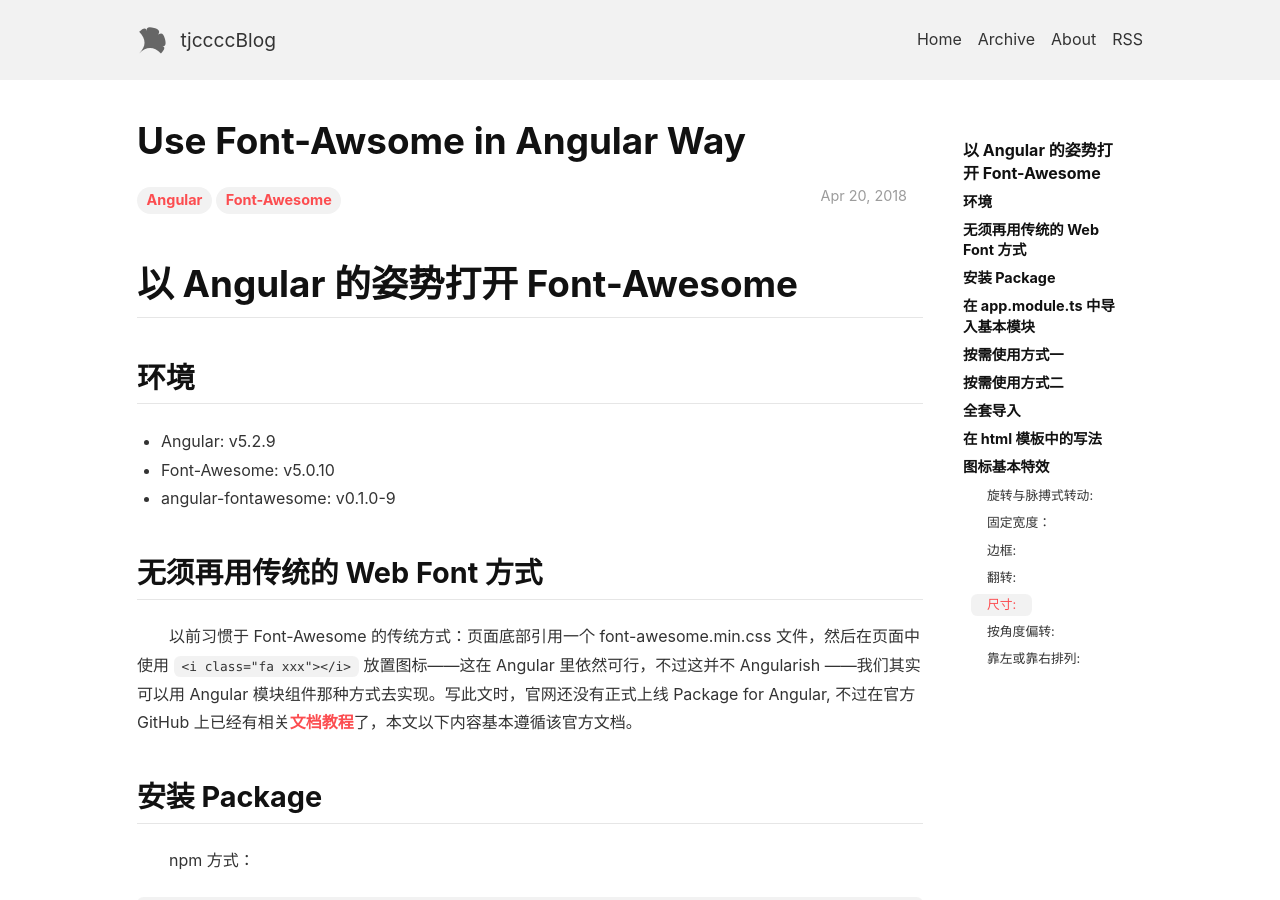
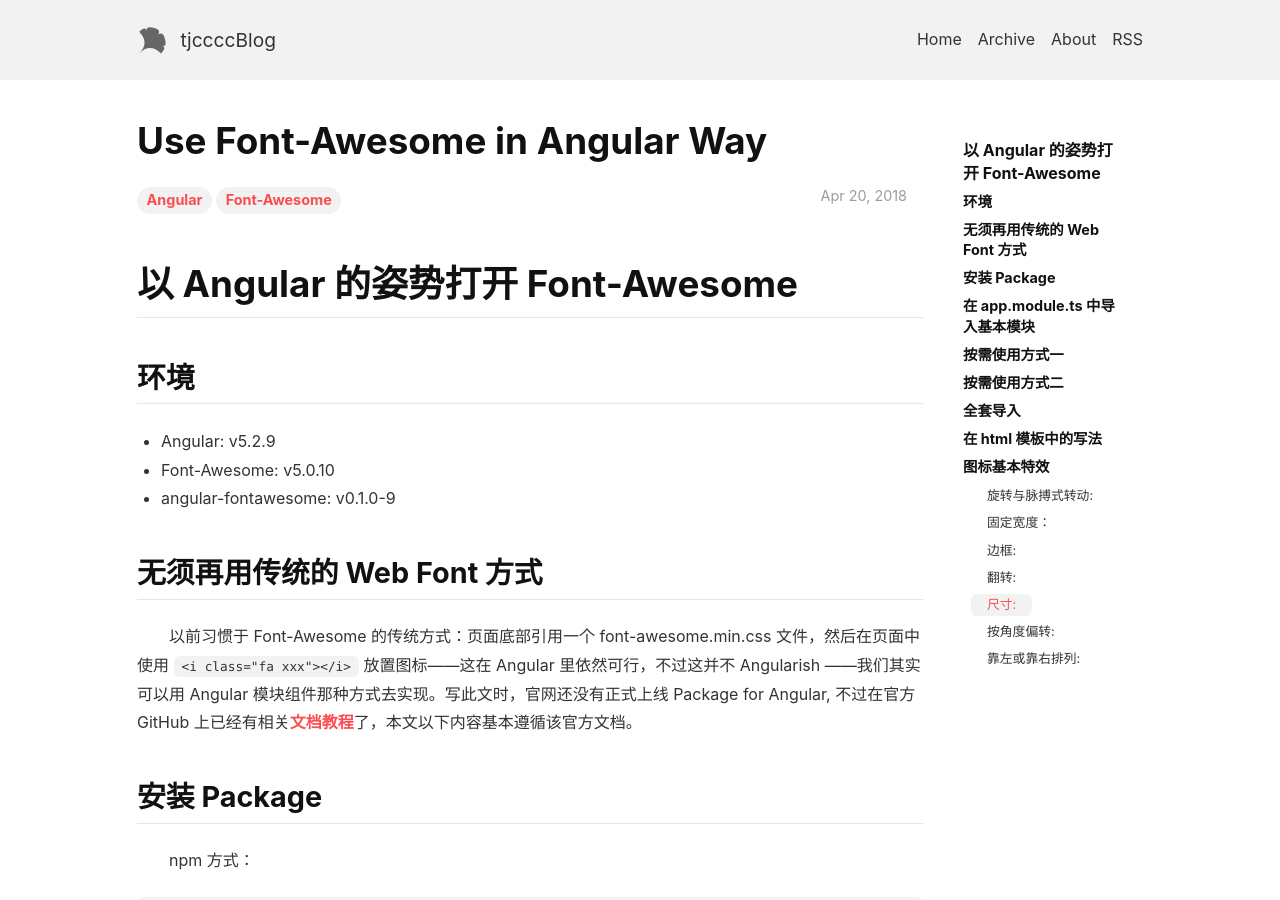
Before and after one commit to tjcccc/tjcccc.github.io, a Jekyll site: the page built from _posts/2018-04-20-angular-font-awesome.md, in a window 1280 px wide and 900 px high. Built offline with Jekyll 4.4.1, drawn with Linux system fonts in a browser that asks for light colours; nearby versions of some CDN libraries.

Commit message:
Correct a word.

```diff
--- a/_posts/2018-04-20-angular-font-awesome.md
+++ b/_posts/2018-04-20-angular-font-awesome.md
@@ -1,6 +1,6 @@
 ---
 layout: post
-title: Use Font-Awsome in Angular Way
+title: Use Font-Awesome in Angular Way
 key: 20180420
 tags: Angular Font-Awesome
 ---
```
Also changed, not shown: _drafts/2018/180420-angular-font-awesome.md (+1 -1 lines).
